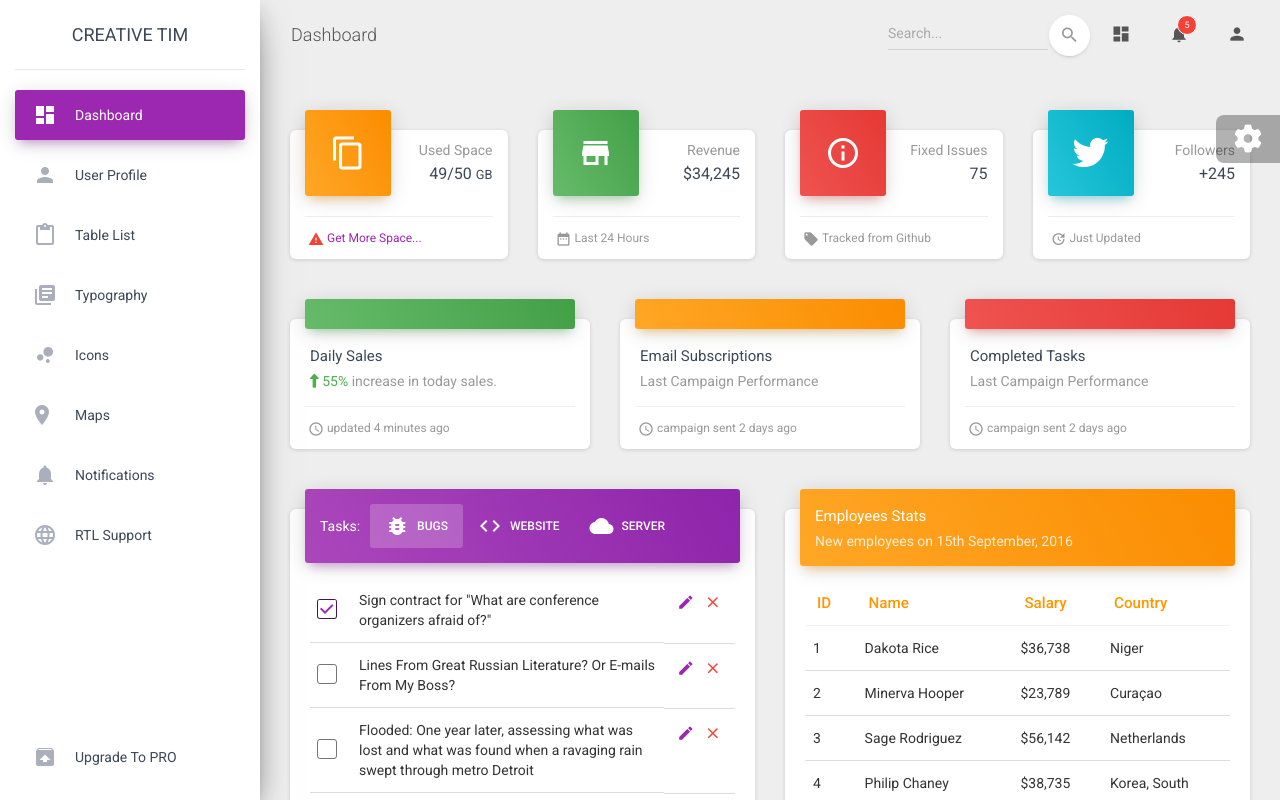
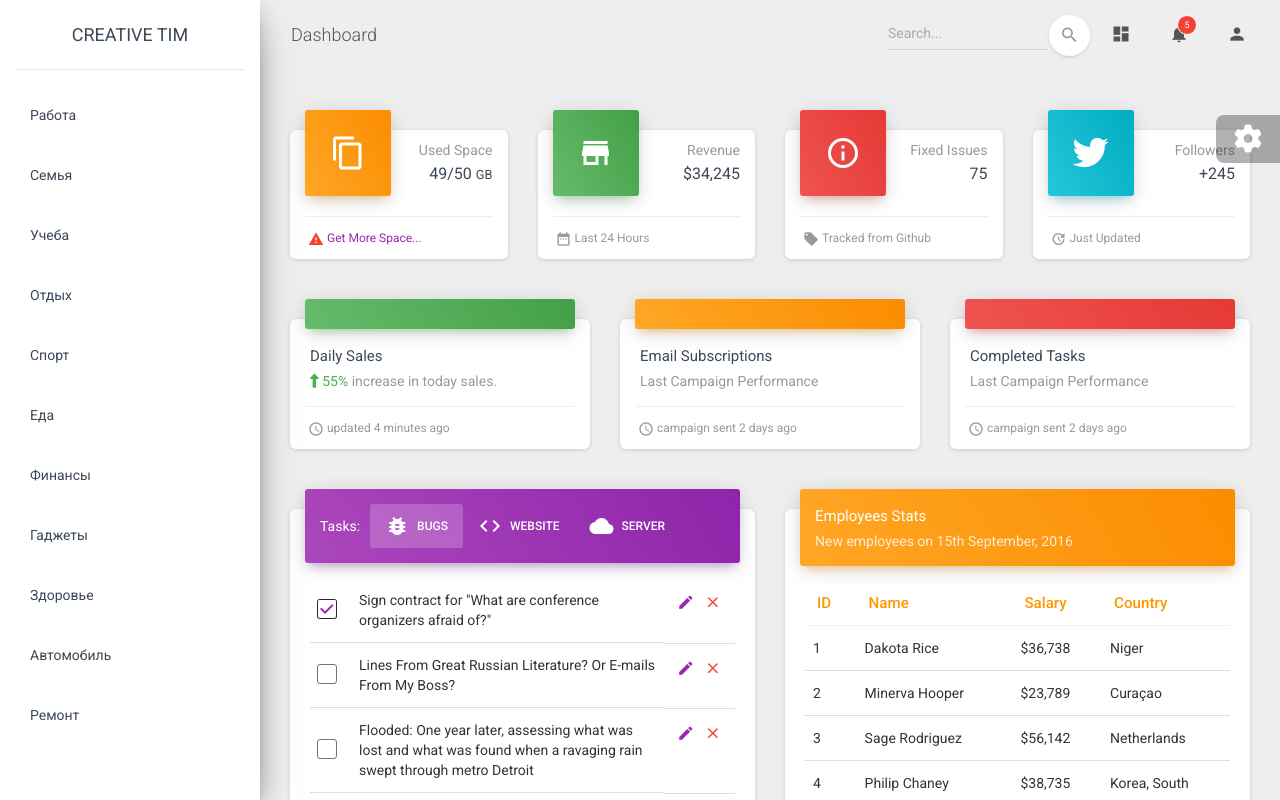
Before and after one commit to Selfvsself/first-todo, an Angular app: page / in a window 1280 px wide. Shown: the top 800 px of the page. Built offline with nearby package versions, Linux system fonts and the light colour scheme.

Commit message:
Добавил Категории

```diff
--- a/src/app/service/data-handler.service.ts
+++ b/src/app/service/data-handler.service.ts
@@ -1,9 +1,16 @@
-import { Injectable } from '@angular/core';
+import {Injectable} from '@angular/core';
+import {Category} from '../model/Category';
+import {TestData} from '../data/TestData';
 
 @Injectable({
   providedIn: 'root'
 })
 export class DataHandlerService {
 
-  constructor() { }
+  constructor() {
+  }
+
+  getCategories(): Category[] {
+    return TestData.categories;
+  }
 }
--- a/src/app/views/categories/categories.component.html
+++ b/src/app/views/categories/categories.component.html
@@ -11,58 +11,9 @@
   </div>
   <div class="sidebar-wrapper">
     <ul class="nav">
-      <li class="nav-item active  ">
-        <a class="nav-link" href="./dashboard.html">
-          <i class="material-icons">dashboard</i>
-          <p>Dashboard</p>
-        </a>
-      </li>
-      <li class="nav-item ">
-        <a class="nav-link" href="./user.html">
-          <i class="material-icons">person</i>
-          <p>User Profile</p>
-        </a>
-      </li>
-      <li class="nav-item ">
-        <a class="nav-link" href="./tables.html">
-          <i class="material-icons">content_paste</i>
-          <p>Table List</p>
-        </a>
-      </li>
-      <li class="nav-item ">
-        <a class="nav-link" href="./typography.html">
-          <i class="material-icons">library_books</i>
-          <p>Typography</p>
-        </a>
-      </li>
-      <li class="nav-item ">
-        <a class="nav-link" href="./icons.html">
-          <i class="material-icons">bubble_chart</i>
-          <p>Icons</p>
-        </a>
-      </li>
-      <li class="nav-item ">
-        <a class="nav-link" href="./map.html">
-          <i class="material-icons">location_ons</i>
-          <p>Maps</p>
-        </a>
-      </li>
-      <li class="nav-item ">
-        <a class="nav-link" href="./notifications.html">
-          <i class="material-icons">notifications</i>
-          <p>Notifications</p>
-        </a>
-      </li>
-      <li class="nav-item ">
-        <a class="nav-link" href="./rtl.html">
-          <i class="material-icons">language</i>
-          <p>RTL Support</p>
-        </a>
-      </li>
-      <li class="nav-item active-pro ">
-        <a class="nav-link" href="./upgrade.html">
-          <i class="material-icons">unarchive</i>
-          <p>Upgrade to PRO</p>
+      <li class="nav-item" *ngFor="let category of categories">
+        <a class="nav-link">
+          <p>{{category.title}}</p>
         </a>
       </li>
     </ul>
--- a/src/app/views/categories/categories.component.ts
+++ b/src/app/views/categories/categories.component.ts
@@ -1,4 +1,6 @@
-import { Component, OnInit } from '@angular/core';
+import {Component, OnInit} from '@angular/core';
+import {DataHandlerService} from '../../service/data-handler.service';
+import {Category} from '../../model/Category';
 
 @Component({
   selector: 'app-categories',
@@ -7,9 +9,13 @@
 })
 export class CategoriesComponent implements OnInit {
 
-  constructor() { }
+  categories: Category[];
+
+  constructor(private dataHandler: DataHandlerService) {
+  }
 
   ngOnInit(): void {
+    this.categories = this.dataHandler.getCategories();
   }
 
 }
```
